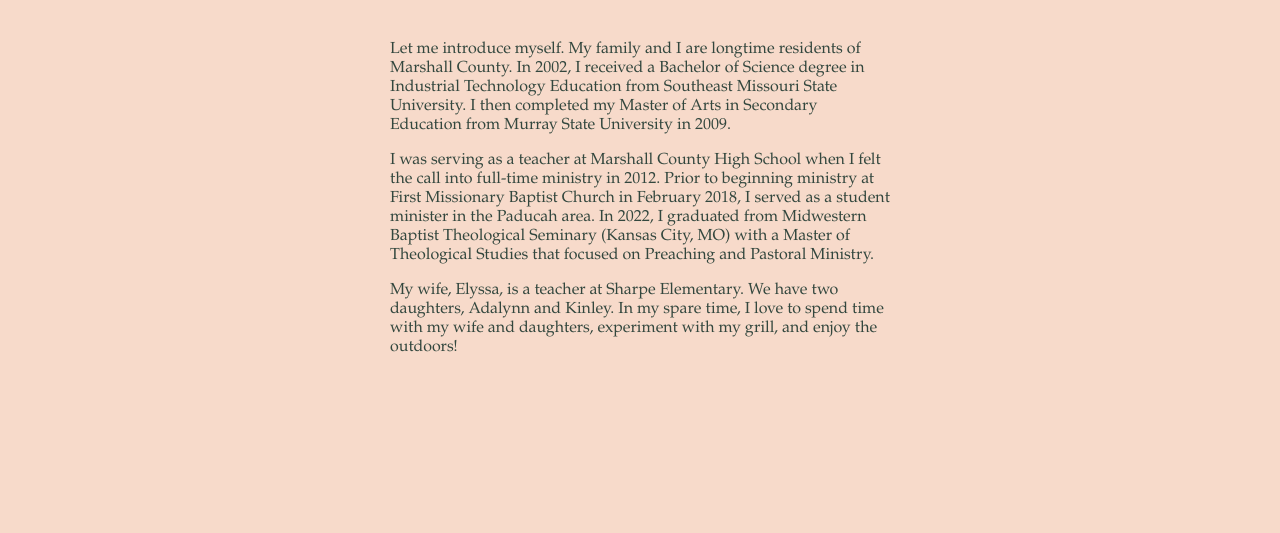
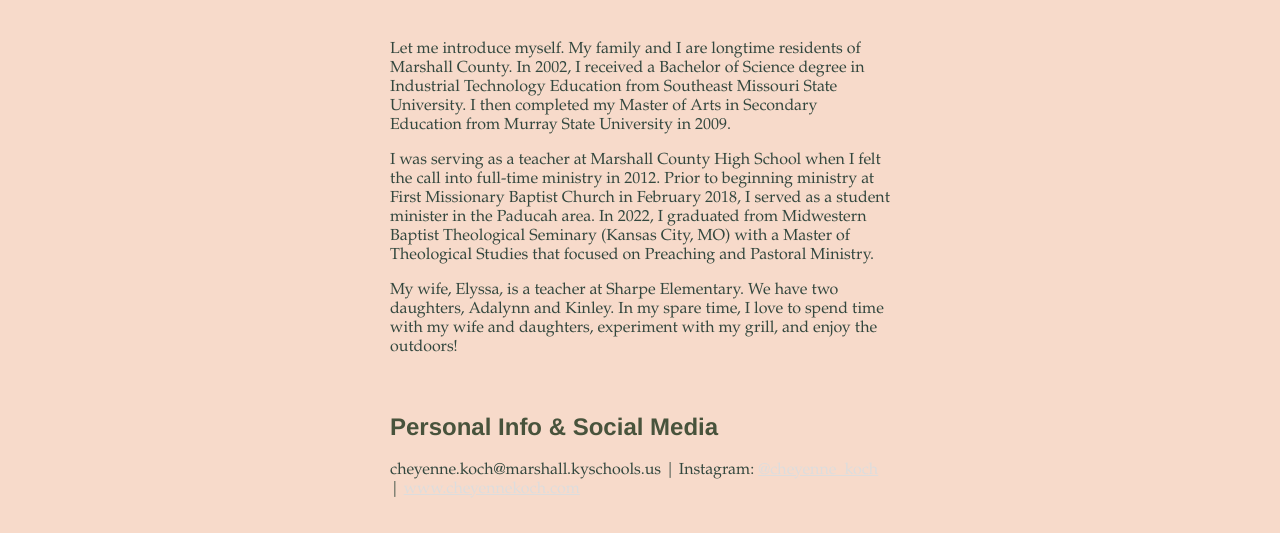
Before and after one commit to cheyennekoch/website, a plain HTML site: page about.html in a window 1280 px wide. Shown: the part 429-962 px from the top of the page. Before the commit the page ends 840 px from the top, so only its background shows below. Drawn offline with Linux system fonts and the light colour scheme.

Commit message:
Update about.html
Added Personal email, Instagram, and website

```diff
--- a/about.html
+++ b/about.html
@@ -82,5 +82,7 @@
 <p>My wife, Elyssa, is a teacher at Sharpe Elementary. We have two daughters, Adalynn and Kinley. In my spare time, I love to spend time with my wife and daughters, experiment with my grill, and enjoy the outdoors!</p>
   </article>
   <article>
+      <h2>Personal Info & Social Media</h2>
+      <p>cheyenne.koch@marshall.kyschools.us | Instagram: <a href="https://www.instagram.com/cheyenne_koch/" target="_blank">@cheyenne_koch</a> | <a href="https://www.cheyennekoch.com" target="_blank">www.cheyennekoch.com</a></p>
     </article>
 </body>
```
